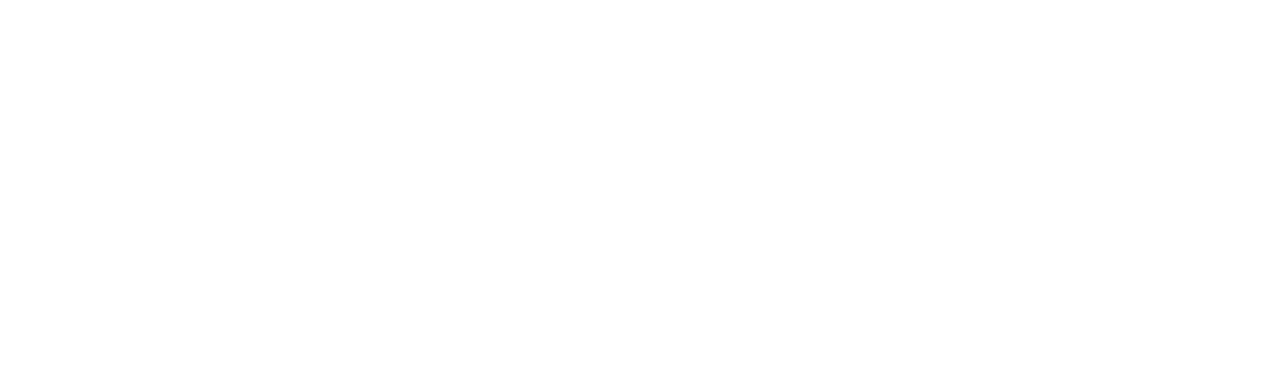
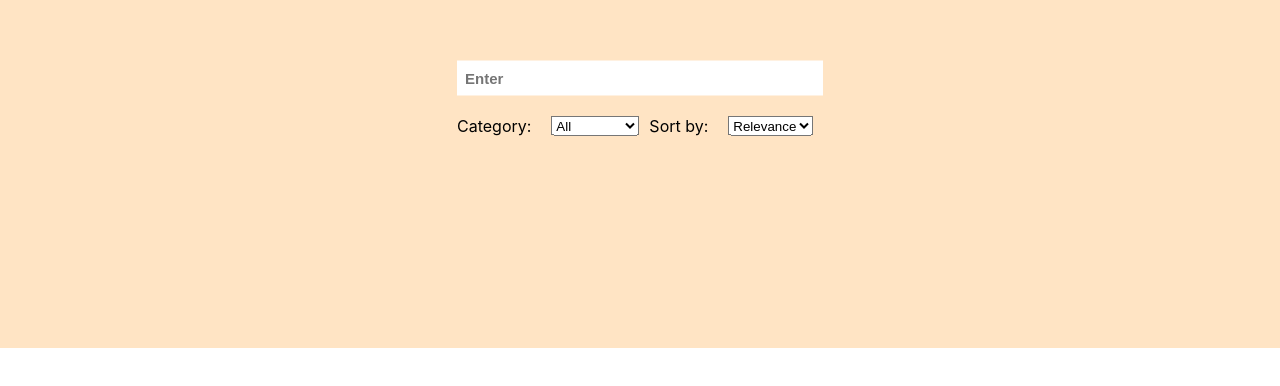
Before and after one commit to FwexYy/Book-API, a React (Create React App) app: page / in a window 1280 px wide. Shown: the part 152-538 px from the top of the page. Built offline with nearby package versions, Linux system fonts and the light colour scheme.

Commit message:
feat: Adding Main.jsx, Main.css and adding logic. Modifying App.js.

```diff
--- a/src/App.js
+++ b/src/App.js
@@ -1,5 +1,12 @@
+import Main from "./components/Main";
 import "./App.css";
 
-function App() {}
+function App() {
+  return (
+    <div className="App">
+      <Main />
+    </div>
+  );
+}
 
 export default App;
--- /dev/null
+++ b/src/components/Main.jsx
@@ -0,0 +1,52 @@
+import { useState } from "react";
+import "./styles/Main.css";
+
+const Main = () => {
+  const [search, setSearch] = useState("");
+  const [category, setCategory] = useState("all");
+  const [sort, setSort] = useState("relevance");
+
+  return (
+    <>
+      <div className="header">
+        <div className="row2">
+          <div className="search">
+            <input
+              type="text"
+              placeholder="Enter"
+              value={search}
+              onChange={(e) => setSearch(e.target.value)}
+            />
+          </div>
+          <div className="filters">
+            <label htmlFor="category">Category: </label>
+            <select
+              id="category"
+              value={category}
+              onChange={(e) => setCategory(e.target.value)}
+            >
+              <option value="all">All</option>
+              <option value="art">Art</option>
+              <option value="biography">Biography</option>
+              <option value="computers">Computers</option>
+              <option value="history">History</option>
+              <option value="medical">Medical</option>
+              <option value="poetry">Poetry</option>
+            </select>
+            <label htmlFor="sort">Sort by: </label>
+            <select
+              id="sort"
+              value={sort}
+              onChange={(e) => setSort(e.target.value)}
+            >
+              <option value="relevance">Relevance</option>
+              <option value="newest">Newest</option>
+            </select>
+          </div>
+        </div>
+      </div>
+    </>
+  );
+};
+
+export default Main;
--- /dev/null
+++ b/src/components/styles/Main.css
@@ -0,0 +1,61 @@
+.header {
+  width: 100%;
+  height: 500px;
+  color: black;
+  display: flex;
+  align-items: center;
+  position: relative;
+  background-color: bisque;
+}
+
+.row2 {
+  position: absolute;
+  top: 50%;
+  left: 50%;
+  transform: translate(-50%, -50%);
+  text-align: center;
+}
+
+.row2 h2 {
+  font-size: 3rem;
+  margin-top: 20px;
+  margin-bottom: 15px;
+}
+
+.row2 img {
+  margin-top: 30px;
+  width: 250px;
+}
+
+.search {
+  display: flex;
+  align-items: center;
+  justify-content: center;
+}
+
+.search input {
+  outline: 0;
+  border: 0;
+  width: 350px;
+  height: 35px;
+  padding: 0 0.5rem;
+  font-size: 15px;
+  font-weight: bold;
+}
+
+.search button {
+  outline: none;
+  border: none;
+  height: 35px;
+  padding: 0 0.5rem;
+}
+
+.filters {
+  margin-top: 20px;
+  display: flex;
+  gap: 10px;
+}
+
+.filters label {
+  margin-right: 10px;
+}
```
